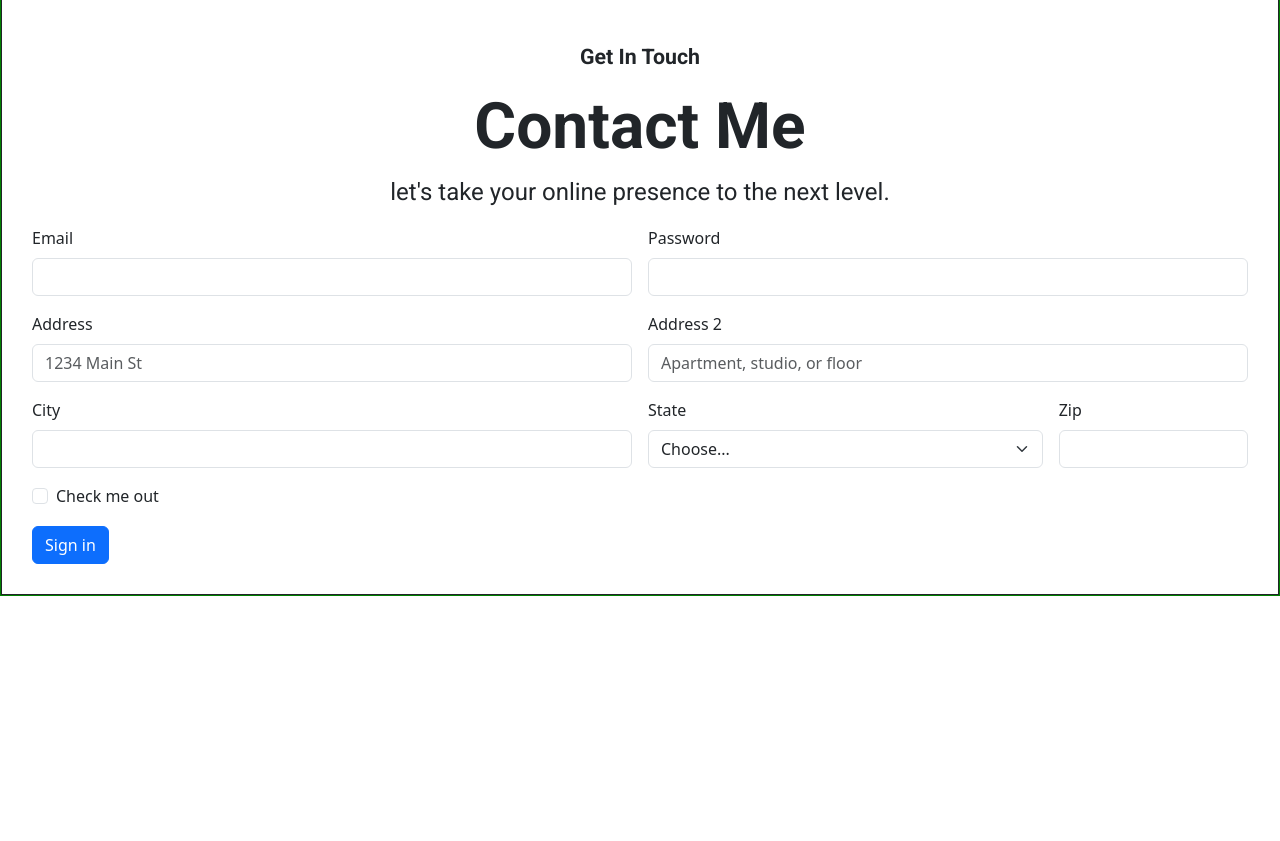
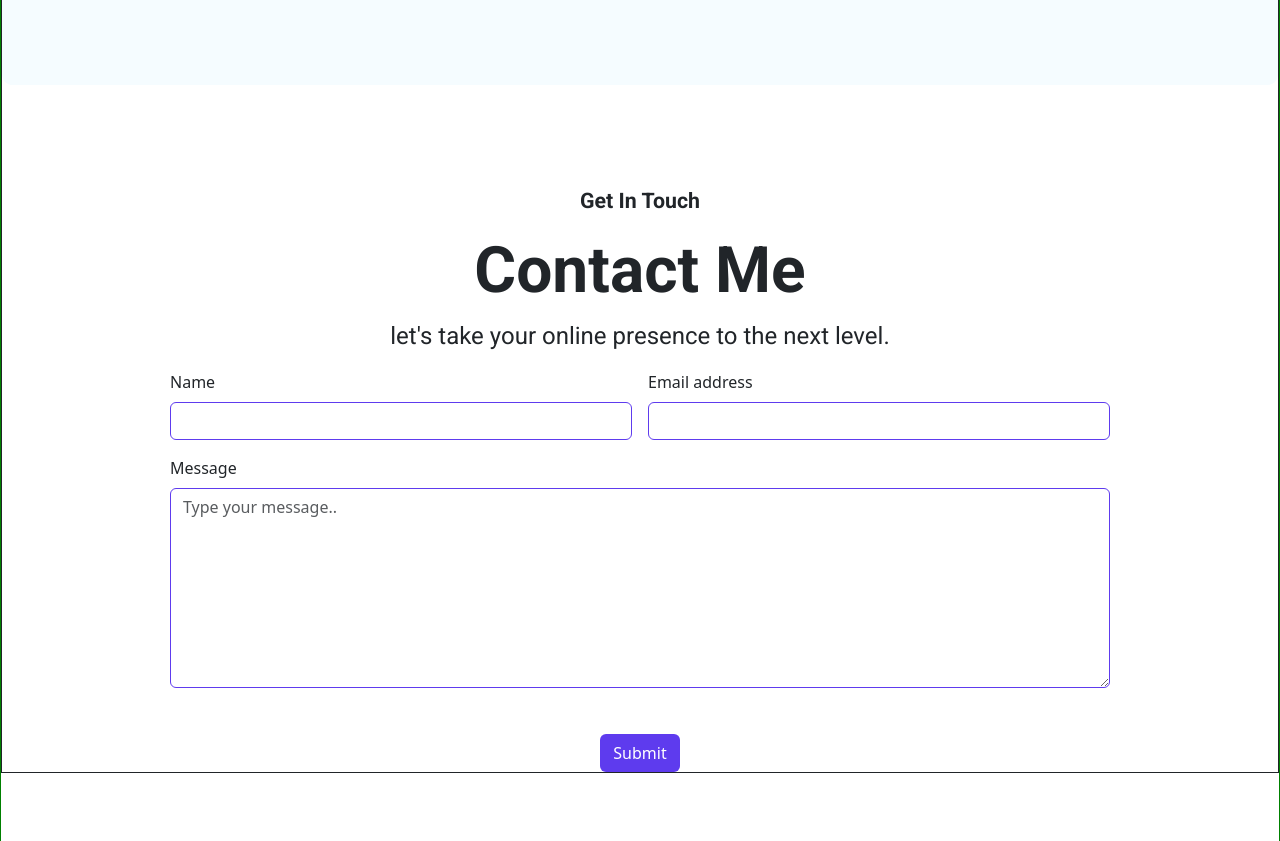
Before and after one commit to maxi114/portfolio, a website: page public/home.html in a window 1280 px wide. Shown: the part 1959-2800 px from the top of the page. Before the commit the page ends 2555 px from the top, so only its background shows below. Drawn offline with nearby package versions, Linux system fonts and the light colour scheme.

Commit message:
second commit

```diff
--- a/public/css/home.css
+++ b/public/css/home.css
@@ -6,8 +6,6 @@ body {
 
 .container2 {
     text-align: center;
-    max-width: 1500px;
-    margin: auto;
     border: solid 1px
 }
 
@@ -101,11 +99,16 @@ li a {
 }
 
 /*header section*/
-.header {
+.header1 {
     background: #F5FCFF;
     width: 100%;
     height: 996.41px;
     position: relative;
+}
+
+.header {
+    max-width: 1500px;
+    margin: auto;
 }
 
 /*left section of the header*/
@@ -196,6 +199,8 @@ li a {
 /* ------ WHAT I DO SECTION----------------------------*/
 .skills {
     padding-top: 50px;
+    max-width: 1500px;
+    margin: auto;
 }
 
 .sk2 {
@@ -262,10 +267,16 @@ li a {
 }
 
 /*------------about e=e section-------------------*/
-.about {
+.about1 {
     margin-top: 50px;
     background-color: #F5FCFF;
-border-radius: 10.6667px;;
+    border-radius: 10.6667px;
+    ;
+}
+
+.about {
+    max-width: 1500px;
+    margin: auto;
 }
 
 .abtme {
@@ -286,10 +297,12 @@ border-radius: 10.6667px;;
 
 
 
-/*-------------contact me secion--------------*/
-.contact{
+/*-------------contact me section--------------*/
+.contact {
     padding: 30px;
-padding-top: 100px;
+    padding-top: 100px;
+    max-width: 1000px;
+    margin: auto;
 
 }
 
@@ -317,3 +330,39 @@ padding-top: 100px;
 .ccrmform {
     text-align: left;
 }
+
+#Fname{
+    border-color:  #5E3BEE
+}
+
+#Lname{
+    border-color: #5E3BEE
+}
+
+#message{
+    border-color: #5E3BEE;
+    height: 200px;
+}
+
+#sbtn{
+    background-color: #5E3BEE;
+    color: white;
+}
+
+#sbtn:hover{
+    color: #5E3BEE;
+    background-color: white;
+    border-color: #5E3BEE;
+}
+
+footer{
+    background-color: #F5FCFF;
+    margin: 0px;
+    border: solid 1px;
+    height: 200px;
+}
+
+.footer{
+    max-width: 1000px;
+    margin: auto;
+}
--- a/public/home.html
+++ b/public/home.html
@@ -43,6 +43,8 @@
         </div>
 
         <!--header section-->
+        <div class="header1">
+
             <div class="header">
 
                 <!--left section-->
@@ -55,7 +57,8 @@
                         <h1 class="content1">I revamp <label>realtors'</label> online presence through expert web
                             development.
                         </h1>
-                    <p class="content2">With the majority of buyers and sellers starting their search online, having a
+                        <p class="content2">With the majority of buyers and sellers starting their search online, having
+                            a
                             strong and visually appealing online platform is crucial for any real estate business. </p>
 
                         <!--link-->
@@ -70,6 +73,8 @@
                 <div class="right">
                     <!--profile picture-->
                     <img class="pic1" src="./images/pexels-mohamed-abdelghaffar-771742.jpg" alt="">
+
+                </div>
 
             </div>
         </div>
@@ -134,20 +139,24 @@
 
 
         <!---About me sections-->
+        <div class="about1">
+            <br><br><br>
             <div class="about">
-
                 <h1 class="abtme">About Me</h1>
 
                 <div class="abtright">
 
 
-                <p class="txtabt">As a former property manager turned freelance web developer, I understand the unique
+                    <p class="txtabt">As a former property manager turned freelance web developer, I understand the
+                        unique
                         challenges
                         faced by real estate agents when it comes to their online presence. That's why I offer a range
                         of services, including website development, API integration, and maintenance, to help my clients
                         stand out in the competitive real estate market. With customized solutions tailored to your
                         specific needs.</p>
                 </div>
+            </div>
+            <br><br><br>
 
         </div>
 
@@ -161,51 +170,37 @@
             <!--form-->
             <form class="row g-3 ccrmform">
                 <div class="col-md-6">
-                    <label for="inputEmail4" class="form-label">Email</label>
-                    <input type="email" class="form-control" id="inputEmail4">
+                    <label for="Fname" class="form-label">Name</label>
+                    <input type="text" class="form-control" id="Fname">
                 </div>
                 <div class="col-md-6">
-                    <label for="inputPassword4" class="form-label">Password</label>
-                    <input type="password" class="form-control" id="inputPassword4">
+                    <label for="Lname" class="form-label">Email address</label>
+                    <input type="text" class="form-control" id="Lname">
                 </div>
-                <div class="col-6">
-                    <label for="inputAddress" class="form-label">Address</label>
-                    <input type="text" class="form-control" id="inputAddress" placeholder="1234 Main St">
+                <div class="mb-3">
+                    <label for="message" class="form-label">Message</label>
+                    <textarea class="form-control" id="message" rows="3" placeholder="Type your message.."></textarea>
                   </div>
-                <div class="col-6">
-                    <label for="inputAddress2" class="form-label">Address 2</label>
-                    <input type="text" class="form-control" id="inputAddress2"
-                        placeholder="Apartment, studio, or floor">
-                </div>
-                <div class="col-md-6">
-                    <label for="inputCity" class="form-label">City</label>
-                    <input type="text" class="form-control" id="inputCity">
-                </div>
-                <div class="col-md-4">
-                    <label for="inputState" class="form-label">State</label>
-                    <select id="inputState" class="form-select">
-                        <option selected>Choose...</option>
-                        <option>...</option>
-                    </select>
-                </div>
-                <div class="col-md-2">
-                    <label for="inputZip" class="form-label">Zip</label>
-                    <input type="text" class="form-control" id="inputZip">
+
                 </div>
                 <div class="col-12">
-                    <div class="form-check">
-                        <input class="form-check-input" type="checkbox" id="gridCheck">
-                        <label class="form-check-label" for="gridCheck">
-                            Check me out
-                        </label>
-                    </div>
-                </div>
-                <div class="col-12">
-                    <button type="submit" class="btn btn-primary">Sign in</button>
+                    <button type="submit" class="btn " id = "sbtn">Submit</button>
                 </div>
             </form>
         </div>
 
+        <br><br><br><br><br>
+        <!--footer section-->
+        <footer>
+            <div class="footer">
+
+                <!--instagram link-->
+                <p>Instagram</p>
+
+                <!--tiktok link-->
+                <p>tiktok</p>
+            </div>
+        </footer>
 
     </div>
 
```
Lines whose indentation alone changed are shown as unchanged.
